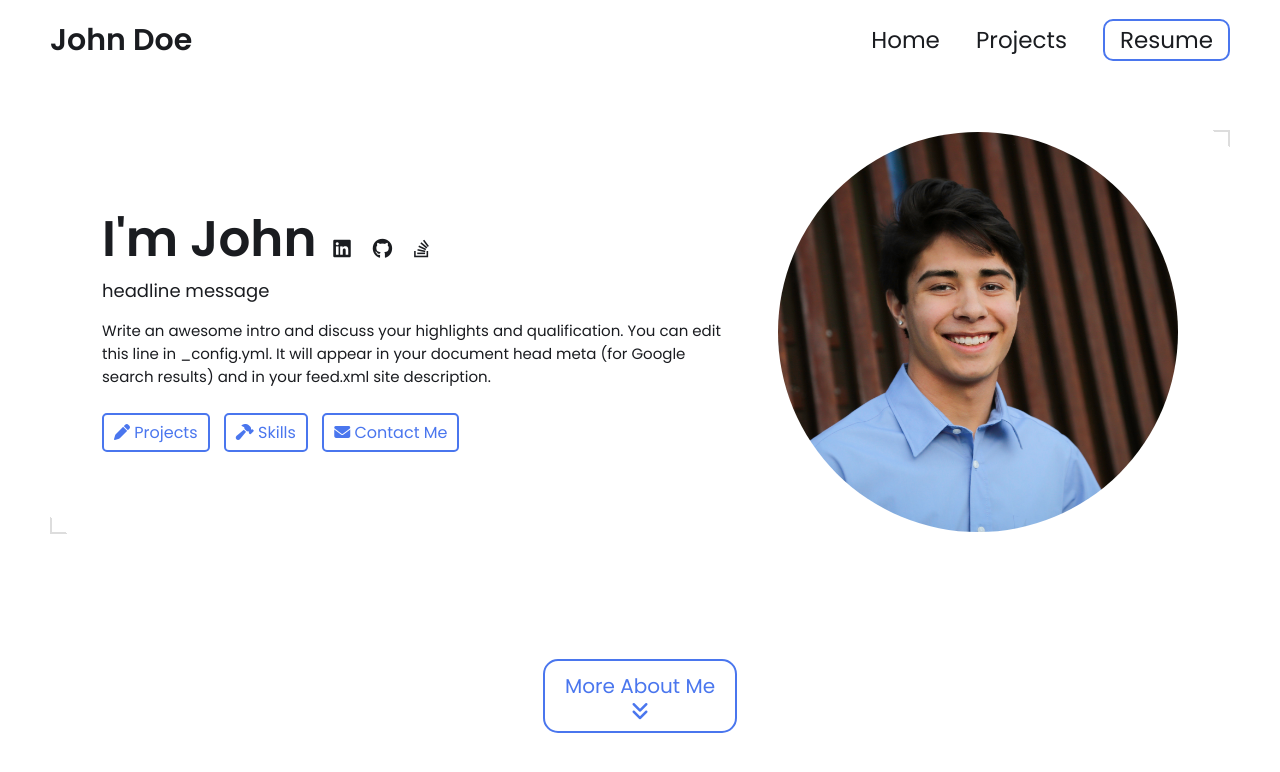
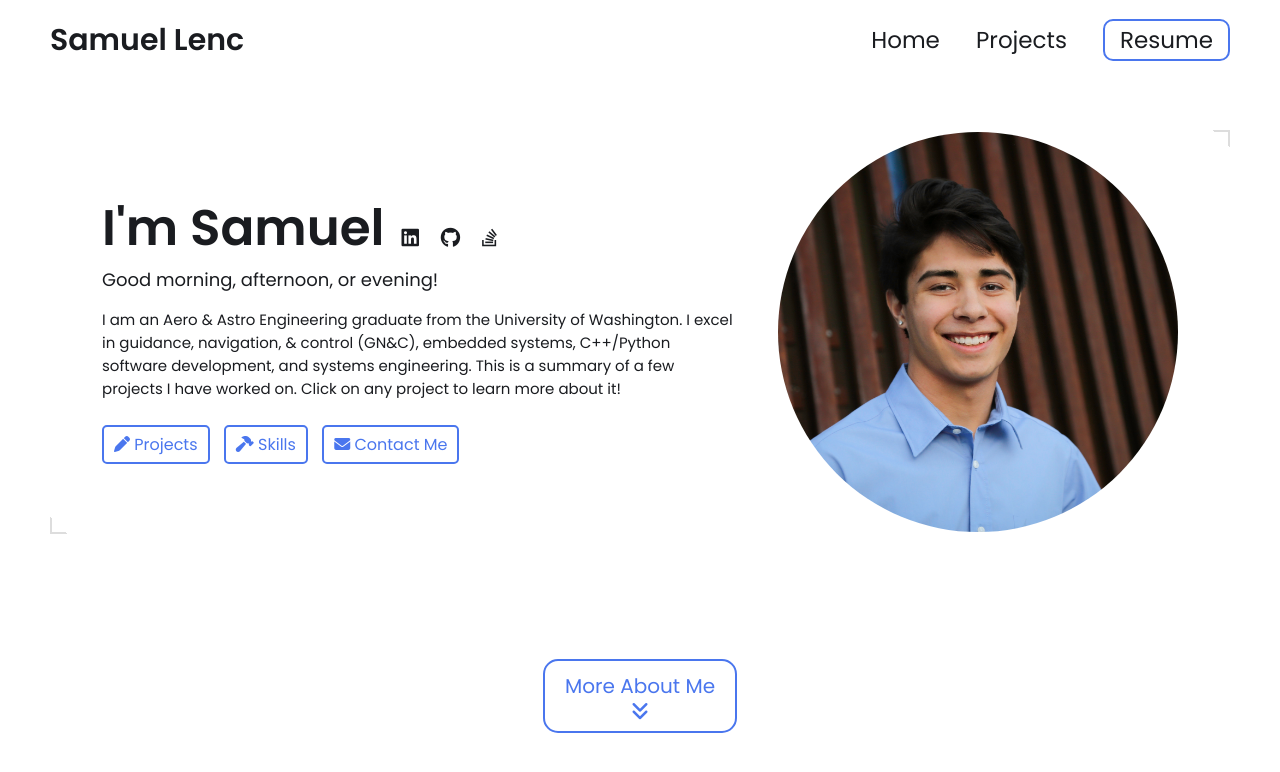
Before and after one commit to shlenc/shlenc.github.io, a Jekyll site: the page built from index.html, in a window 1280 px wide and 900 px high. Shown: the top 772 px of the window. Built offline with Jekyll 4.4.1, drawn with Linux system fonts in a browser that asks for light colours.

Commit message:
updated config

```diff
--- a/_config.yml
+++ b/_config.yml
@@ -7,20 +7,22 @@
 
 # Main Page Setup
 
-title: John Doe's Portfolio # This is what shows up in the tab of the browser
+title: Samuel Lenc - Engineering Portfolio # This is what shows up in the tab of the browser
 
 
 
 # Hero Section
-name: John Doe
-headline: headline message
+name: Samuel Lenc
+headline: Good morning, afternoon, or evening!
 description: >- # dont remove this line. this will ignore all new lines until the next section
-  Write an awesome intro and discuss your highlights and qualification. You can edit this
-  line in _config.yml. It will appear in your document head meta (for
-  Google search results) and in your feed.xml site description.
+  I am an Aero & Astro Engineering graduate from the University of Washington.
+  I excel in guidance, navigation, & control (GN&C), embedded systems, C++/Python
+  software development, and systems engineering. This is a summary of a few projects
+  I have worked on. Click on any project to learn more about it!
+
 
 # Place your profile image in /assets/images/profile-image/folder and edit the file name
-profile_image: ./assets/images/profile-image/avatar.jpeg
+profile_image: ./assets/images/profile-image/bio-photo.jpg
 
 
 # Link your resume
```
